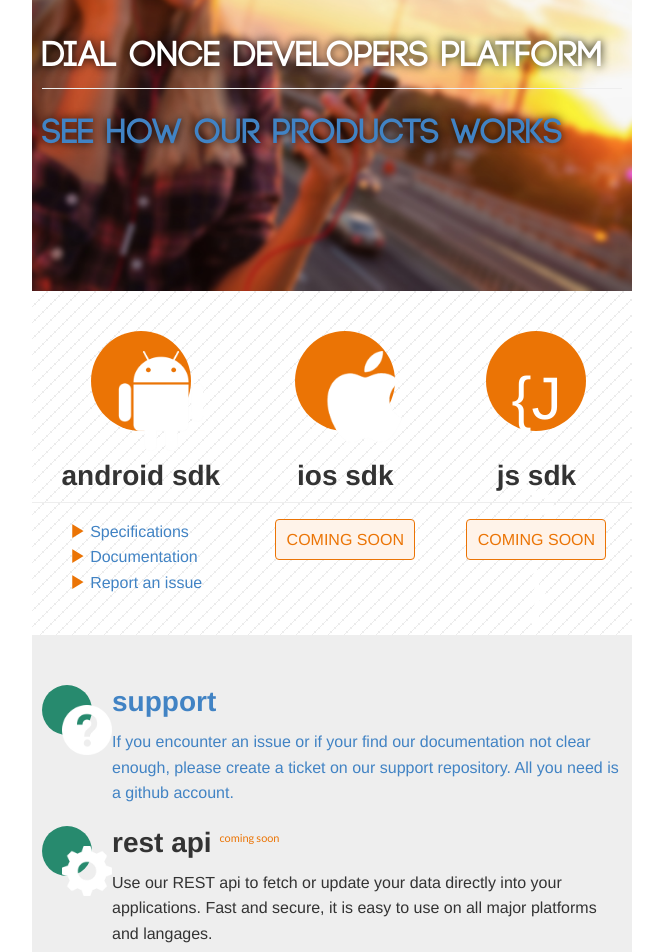
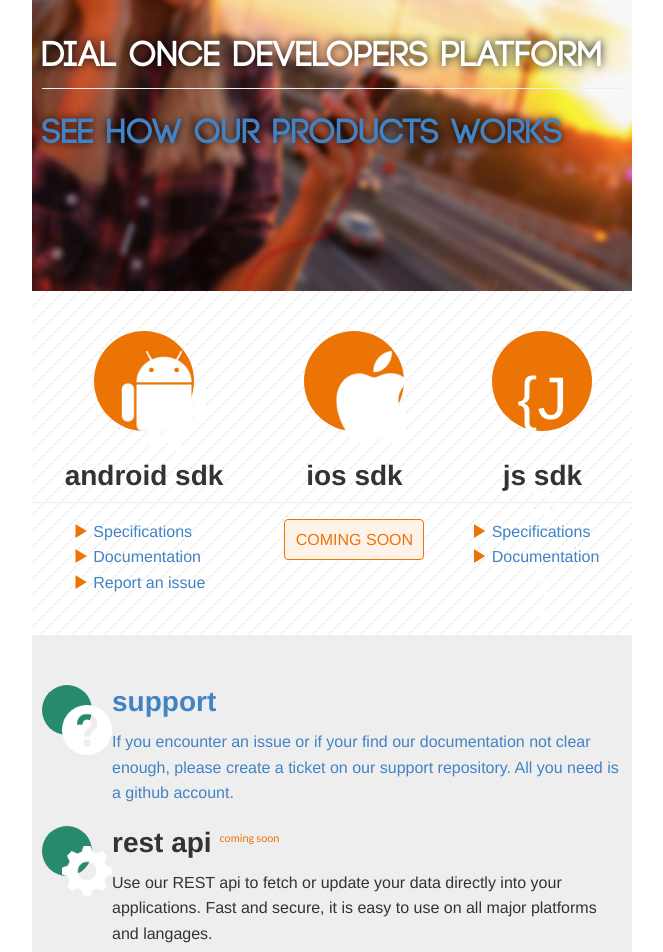
Before and after one commit to dialonce/dialonce.github.io, a Jekyll site: the page built from index.html, in a window 1280 px wide. Shown: the part 459-1411 px from the top of the page, without its empty margins (308-971 px from the left). Built offline with Jekyll 4.4.1, drawn with Linux system fonts in a browser that asks for light colours.

Commit message:
Updated index.html

```diff
--- a/index.html
+++ b/index.html
@@ -32,7 +34,8 @@ description: Welcome to the Dial Once documentation. Find how to use our SDK, AP
 				{JS}
 			</div>
 			<h2>js sdk</h2>
-			<div class="button disabled">coming soon</div>
+			<a class="picto" href="/javascript/specs/">Specifications</a>
+			<a class="picto" href="/javascript/howto/">Documentation</a>
 		</div>
 	</div>
 </div>
```
Also changed, not shown: other parts of index.html (+3 -1 lines).
